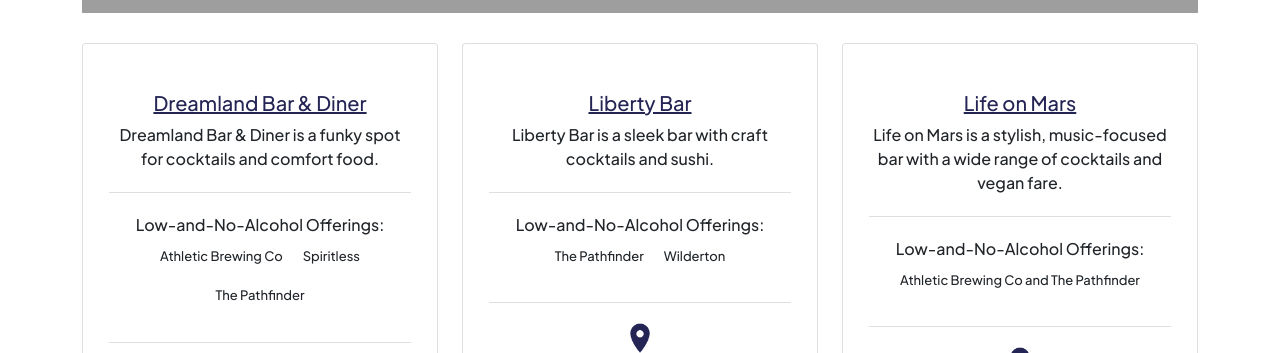
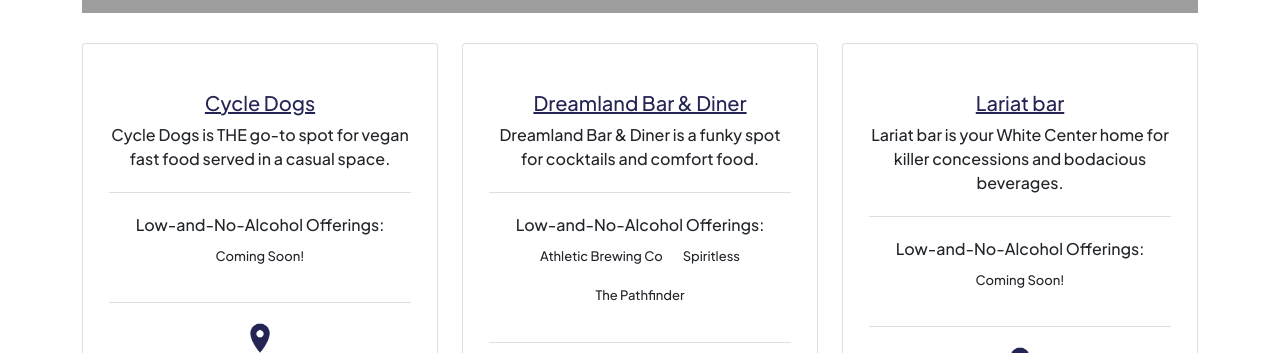
Before and after one commit to mfflynnnn/damp-and-dry, a React (Create React App) app: page /participants in a window 1280 px wide. Shown: the part 599-952 px from the top of the page. Built offline with nearby package versions, Linux system fonts and the light colour scheme; grey boxes are pictures that could not be loaded.

Commit message:
Update Participants.js

```diff
--- a/src/Participants.js
+++ b/src/Participants.js
@@ -5,12 +5,29 @@ import Pin from "./icons8-location-100.png";
 
 const arrayOfObjects = [
   {
+    participant: "Cycle Dogs",
+    description: "THE go-to spot for vegan fast food served in a casual space.",
+    website: "https://cycle-dogs.square.site/",
+    brandsOffered: ["Coming Soon!"],
+    mapLink:
+      "https://www.google.com/maps/place/Cycle+Dogs/@47.6683179,-122.3808423,17z/data=!4m12!1m6!3m5!1s0x549015b818b30625:0xda390ded2885ba7c!2sCycle+Dogs!8m2!3d47.6683255!4d-122.378742!3m4!1s0x549015b818b30625:0xda390ded2885ba7c!8m2!3d47.6683255!4d-122.378742",
+  },
+  {
     participant: "Dreamland Bar & Diner",
     description: "a funky spot for cocktails and comfort food.",
     website: "https://www.dreamlandfremont.com/",
     brandsOffered: ["Athletic Brewing Co", "Spiritless", "The Pathfinder"],
     mapLink:
       "https://www.google.com/maps/place/Dreamland+Bar+%26+Diner/@47.6501148,-122.3516283,15z/data=!4m2!3m1!1s0x0:0x58c5c6016bf51618?sa=X&ved=2ahUKEwjQm93Cnaj3AhUqIzQIHVWbCQIQ_BJ6BAheEAU",
+  },
+  {
+    participant: "Lariat bar",
+    description:
+      "your White Center home for killer concessions and bodacious beverages.",
+    website: "https://www.lariatbarseattle.com/",
+    brandsOffered: ["Coming Soon!"],
+    mapLink:
+      "https://www.google.com/maps/place/Lariat+bar/@47.5147867,-122.3554386,15z/data=!4m5!3m4!1s0x0:0x939ea113018f19c9!8m2!3d47.5147867!4d-122.3554386",
   },
   {
     participant: "Liberty Bar",
```
